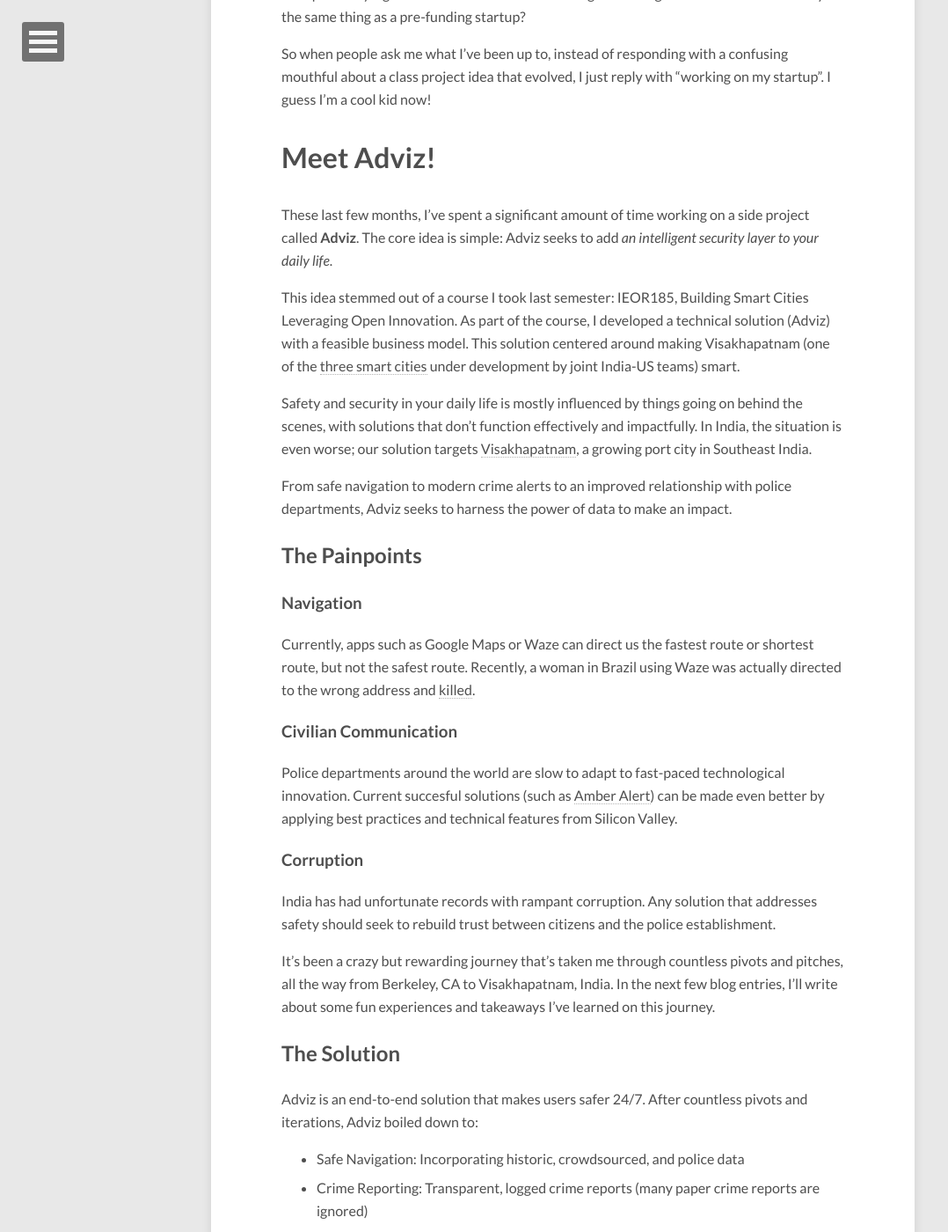
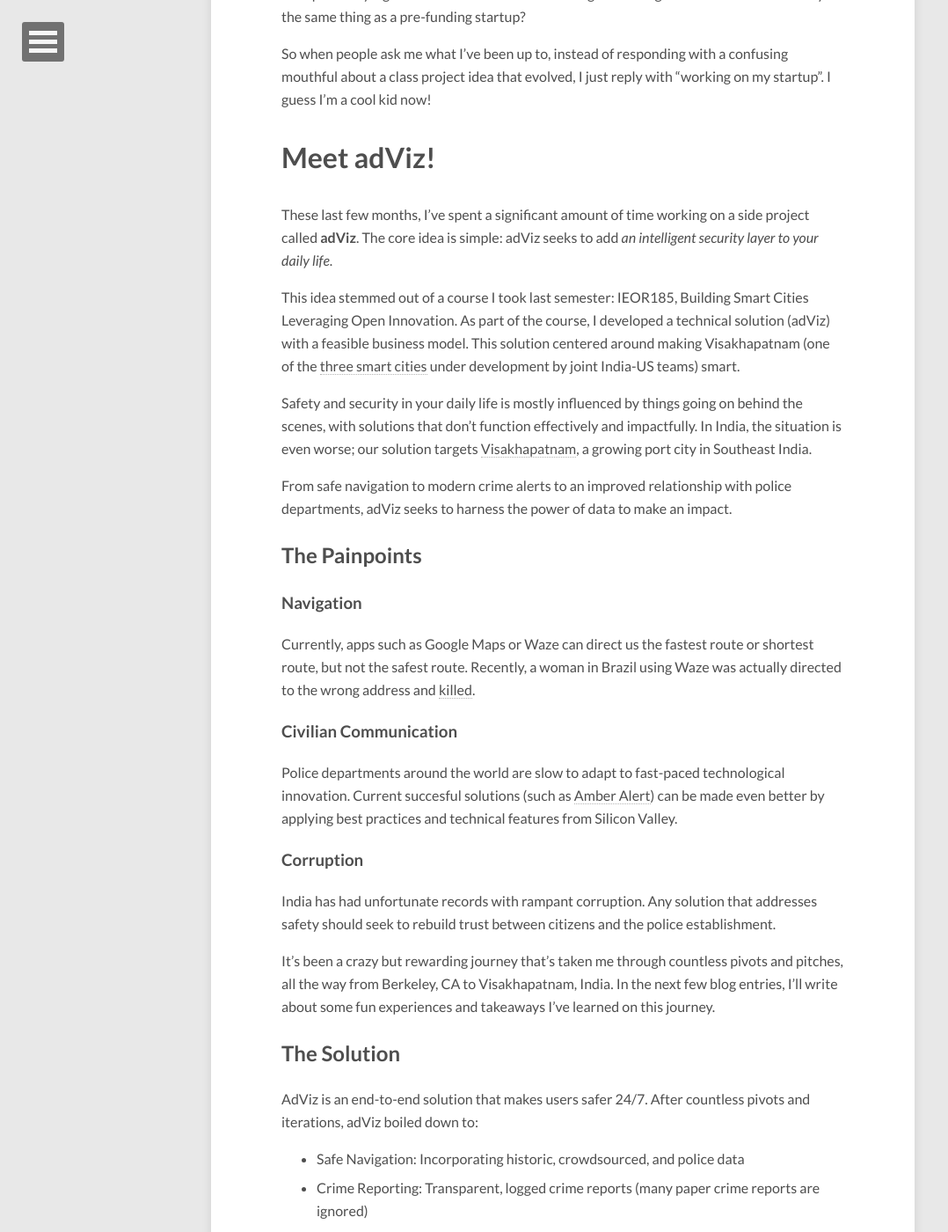
Before and after one commit to txizzle/blog, a Jekyll site: the page built from _posts/2016-01-14-Adviz-Part-1.md, in a window 1280 px wide and 1400 px high, scrolled down 771 px. Shown: the whole window at 88% size, without its empty margins (0-1078 px from the left). Built offline with Jekyll 4.4.1, drawn with Linux system fonts in a browser that asks for light colours; nearby versions of some CDN libraries; some of the changed text lies outside the part shown.

```diff
--- a/_posts/2016-01-14-Adviz-Part-1.md
+++ b/_posts/2016-01-14-Adviz-Part-1.md
@@ -14,14 +14,14 @@ If you asked 10 people what the word "startup" means, you'd probably get just as
 
 So when people ask me what I've been up to, instead of responding with a confusing mouthful about a class project idea that evolved, I just reply with "working on my startup". I guess I'm a cool kid now!
 
-# Meet Adviz!
-These last few months, I've spent a significant amount of time working on a side project called **Adviz**. The core idea is simple: Adviz seeks to add _an intelligent security layer to your daily life_.
+# Meet adViz!
+These last few months, I've spent a significant amount of time working on a side project called **adViz**. The core idea is simple: adViz seeks to add _an intelligent security layer to your daily life_.
 
-This idea stemmed out of a course I took last semester: IEOR185, Building Smart Cities Leveraging Open Innovation. As part of the course, I developed a technical solution (Adviz) with a feasible business model. This solution centered around making Visakhapatnam (one of the [three smart cities] under development by joint India-US teams) smart.
+This idea stemmed out of a course I took last semester: IEOR185, Building Smart Cities Leveraging Open Innovation. As part of the course, I developed a technical solution (adViz) with a feasible business model. This solution centered around making Visakhapatnam (one of the [three smart cities] under development by joint India-US teams) smart.
 
 Safety and security in your daily life is mostly influenced by things going on behind the scenes, with solutions that don't function effectively and impactfully. In India, the situation is even worse; our solution targets [Visakhapatnam], a growing port city in Southeast India.
 
-From safe navigation to modern crime alerts to an improved relationship with police departments, Adviz seeks to harness the power of data to make an impact.
+From safe navigation to modern crime alerts to an improved relationship with police departments, adViz seeks to harness the power of data to make an impact.
 
 ## The Painpoints
 
@@ -37,7 +37,7 @@ India has had unfortunate records with rampant corruption. Any solution that add
 It's been a crazy but rewarding journey that's taken me through countless pivots and pitches, all the way from Berkeley, CA to Visakhapatnam, India. In the next few blog entries, I'll write about some fun experiences and takeaways I've learned on this journey.
 
 ## The Solution
-Adviz is an end-to-end solution that makes users safer 24/7. After countless pivots and iterations, Adviz boiled down to:
+AdViz is an end-to-end solution that makes users safer 24/7. After countless pivots and iterations, adViz boiled down to:
 
 * Safe Navigation: Incorporating historic, crowdsourced, and police data
 * Crime Reporting: Transparent, logged crime reports (many paper crime reports are ignored)
@@ -55,8 +55,8 @@ Over the course of a few weeks, I gradually grew into the role of a Product Mana
 So much stuff has happened on this hectic journey that it's hard for me to cram all of it into a single post. I'm going to split up my reflections into four parts:
 
 * Part 1: Overview [This Entry]
-* Part 2: adViz: The Tech
-* Part 3: adViz: The Pitches
+* Part 2: adViz, The Tech
+* Part 3: adViz, The Pitches
 
 
 # See you next installment!
```
Also changed, not shown: other parts of _posts/2016-01-14-Adviz-Part-1.md (+2 -2 lines), _posts/2016-01-20-Adviz-Part-2.md (added, +19 -0 lines), images/adviz_features.png (added), images/demo1.png (added).
